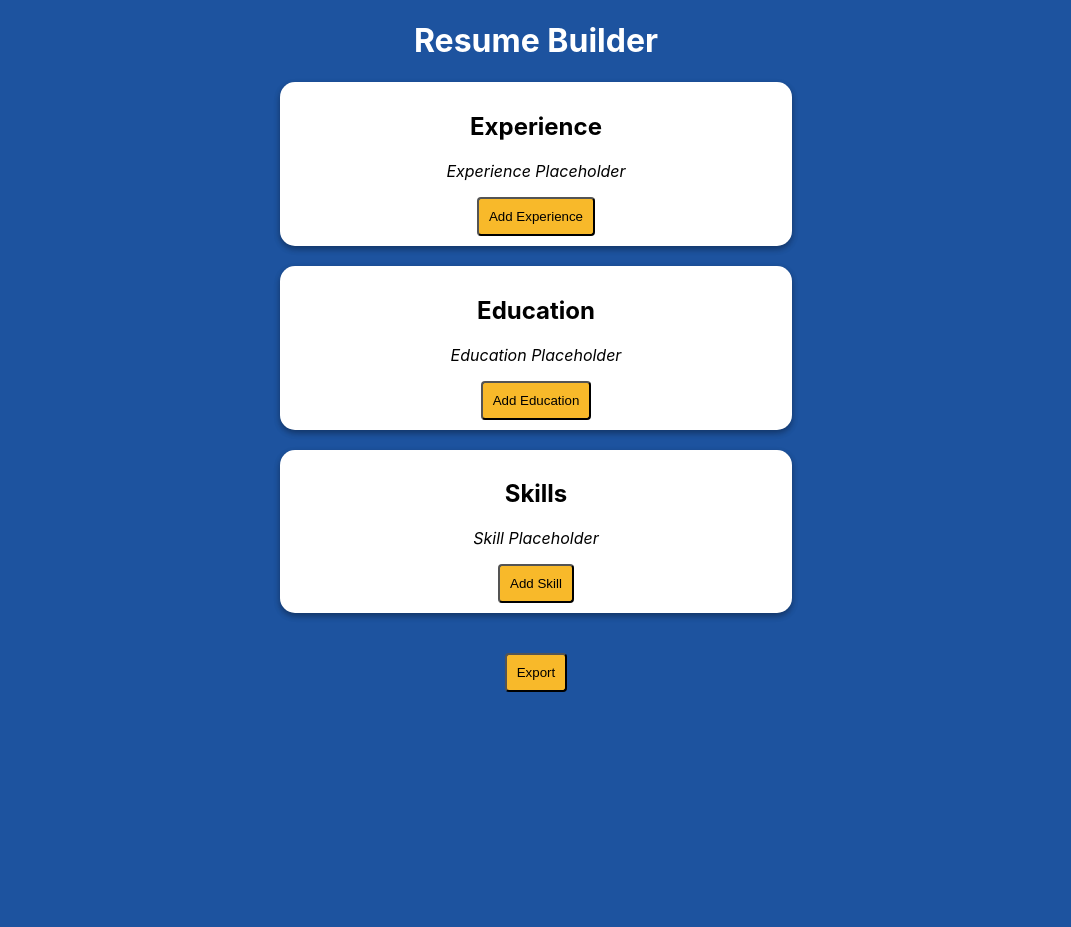
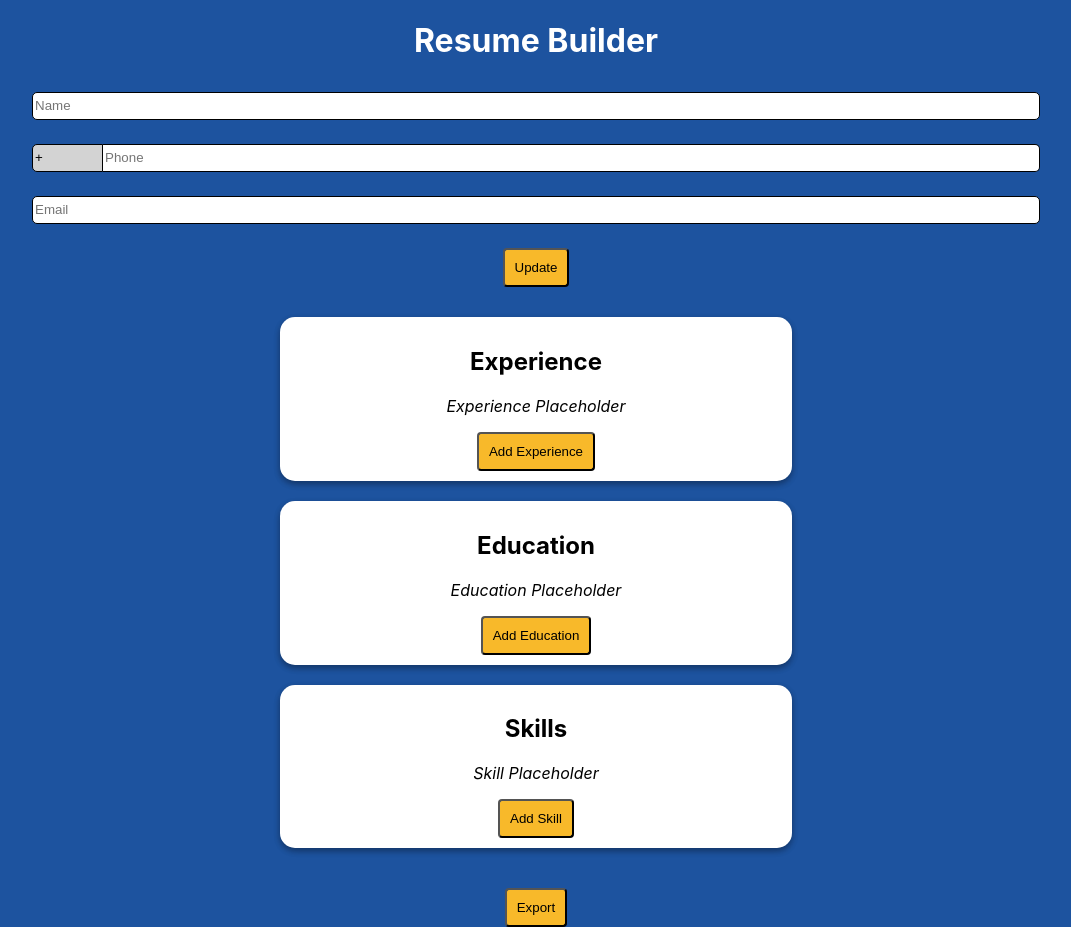
Before and after one commit to MLH-Fellowship/orientation-project-js-23.FAL.A, a React (Create React App) app: page / in a window 1280 px wide. Shown: the whole page, without its empty margins (104-1175 px from the left). Before the commit the page ends 800 px from the top, so only its background shows below. Built offline with nearby package versions, Linux system fonts and the light colour scheme.

Commit message:
Add ability to add user information

```diff
--- a/src/App.js
+++ b/src/App.js
@@ -1,9 +1,11 @@
 import "./App.css";
+import PersonalInfoForm from "./components/PersonalInfoForm.js";
 
 function App() {
   return (
     <div className="App">
       <h1>Resume Builder</h1>
+      <PersonalInfoForm></PersonalInfoForm>
       <div className="resumeSection">
         <h2>Experience</h2>
         <p>Experience Placeholder</p>
--- /dev/null
+++ b/src/components/PersonalInfoForm.css
@@ -0,0 +1,50 @@
+.personal-form-container {
+    display: flex;
+    flex-direction: column;
+    align-items: center;
+    margin-bottom: 20px;
+    padding: 10px;
+}
+
+.personal-form {
+    display: flex;
+    flex-direction: column;
+    width: 80%;
+    align-items: center;
+}
+
+.form-item {
+    display: flex;
+    flex-direction: column;
+    width: 100%;
+}
+
+.phone-form-item {
+    display: flex;
+    width: 100%;
+    /* justify-content: space-around; */
+    align-items: center;
+}
+
+.error-message {
+    min-height: 1.5rem;
+}
+
+.prefix-input {
+    border-top-right-radius: 0;
+    border-bottom-right-radius: 0;
+    background-color: lightgray;
+}
+
+.phone-input {
+    border-top-left-radius: 0;
+    border-bottom-left-radius: 0;
+    border-left: none;
+    width: 100%;
+}
+
+input {
+    line-height: 1.5rem;
+    border: 1px solid;
+    border-radius: 5px;
+}
--- /dev/null
+++ b/src/components/PersonalInfoForm.js
@@ -0,0 +1,135 @@
+import { useState } from "react";
+import "./PersonalInfoForm.css";
+
+function PersonalInfoForm() {
+
+    const PHONE_NUMBER_LENGTH = 10;
+    const MAX_PHONE_PREFIX_LENGTH = 6;
+    const DEFAULT_INPUT_SIZE = 20;
+
+    const placeholders = {
+        name: 'Name',
+        phone: 'Phone',
+        email: 'Email'
+    }
+
+    const [values,setValues] = useState({
+        name: '',
+        phonePrefix: '+',
+        phone: '',
+        email: ''
+    });
+    const [errors,setErrors] = useState({
+        name: '',
+        phone: '',
+        email: ''
+    });
+
+    //TODO: Fetch user information if it already exists
+
+    const validateValueChange = (valueType,value) => {
+        let newMessage = ''
+        switch (valueType) {
+            case 'phone':
+                if (value.length !== PHONE_NUMBER_LENGTH) {
+                    newMessage = 'Please enter a valid phone number!';
+                }
+                break;
+            case 'phonePrefix':
+                const correctCountryCodeFormat = /^\+(\d{1}-)?(\d{1,3})$/;
+                if (!value.match(correctCountryCodeFormat)) {
+                    newMessage = 'Please enter a valid country code!';
+                }
+                break;
+            case 'email':
+                if (! new RegExp(/^([a-zA-Z0-9._%-]+@[a-zA-Z0-9.-]+\.[a-zA-Z]{2,})$/).test(value)) {
+                    newMessage = 'Please enter a valid email!';
+                }
+                break;
+            default:
+                if (!value) {
+                    newMessage = 'Please enter a name!';
+                }
+                break;
+        }
+        setErrors(prevErrors => ({
+            ...prevErrors,
+            [valueType]: newMessage
+        }));
+        return newMessage === '';
+    };
+
+    const formatPhoneNumber = (phoneNumber) => {
+        let numericOnlyNumber = phoneNumber.replace(/\D/g,"");
+        numericOnlyNumber = numericOnlyNumber.substring(0,Math.min(PHONE_NUMBER_LENGTH,numericOnlyNumber.length)); // If the number is too long, will trim it
+        return numericOnlyNumber;
+    };
+
+    const formatPhonePrefix = (phonePrefix) => {
+        let formattedPrefix = phonePrefix.substring(0,Math.min(MAX_PHONE_PREFIX_LENGTH,phonePrefix.length));    // Trims if the phone prefix is too long
+        formattedPrefix = formattedPrefix.replace(/(?!)|[^\d-+]/g, '');                                         // Replaces any chars that are not a number or '-'
+        return formattedPrefix;
+    }
+
+    const handleSetValueChanges = (valueType,event) => {
+        let value = event.target.value;
+        if (valueType === 'phone') {
+            value = formatPhoneNumber(value);
+        } else if (valueType === 'phonePrefix') {
+            value = formatPhonePrefix(value);
+        }
+        setValues(prevValues => ({
+            ...prevValues,
+            [valueType]: value
+        }));
+    };
+
+    const handlePersonalInfoSubmit = () => {
+        let formIsValid = true;
+        for (const [valueType, value] of Object.entries(values)) {
+            if (!validateValueChange(valueType,value)) {
+                formIsValid = false;
+            }
+        };
+        if (!formIsValid) return;   //Goes through each form item and returns if at least one is invalid
+
+        //Post form logic
+        let body = {
+            ...values,
+            phone: values.phonePrefix + values.phone
+        };
+        delete body.phonePrefix;
+        const requestOptions = {
+            method: 'POST',
+            headers: { 'Content-Type': 'application/json' },
+            body: JSON.stringify(body)
+        };
+        //TODO: Use PUT instead of POST if user already exists
+        console.log(requestOptions);
+        // fetch('/resume/user',requestOptions)
+        //     .then(() => console.log('Posted new user information'));
+    };
+
+    return <div className="personal-form-container">
+        <form className="personal-form">
+            <div className="form-item">
+                <input type="text" value={values.name} placeholder={placeholders.name} size={DEFAULT_INPUT_SIZE} onChange={e => handleSetValueChanges('name',e)}/>
+                <div className="error-message">{errors.name}</div>
+            </div>
+            <div className="form-item">
+                <div className="phone-form-item">
+                    <input type="text" className="prefix-input" name="phonePrefix" id="phonePrefix" placeholder="+" value={values.phonePrefix} size={MAX_PHONE_PREFIX_LENGTH} onChange={e => handleSetValueChanges('phonePrefix', e)}/>
+                    <input type="tel" className="phone-input" name="phone" id="phone" value={values.phone} placeholder={placeholders.phone} size={DEFAULT_INPUT_SIZE - 1} onChange={e => handleSetValueChanges('phone', e)}/>
+                </div>
+                <div className="error-message">{errors.phone ? errors.phone : errors.phonePrefix}</div>
+            </div>
+            <div className="form-item">
+                <input type="email" name="email" id="email" value={values.email} placeholder={placeholders.email} size={DEFAULT_INPUT_SIZE} onChange={e => handleSetValueChanges('email',e)}/>
+                <div className="error-message">{errors.email}</div>
+            </div>
+        </form>
+        <button onClick={handlePersonalInfoSubmit} className="update-button">Update</button>
+    </div>
+}
+
+export default PersonalInfoForm;
```
